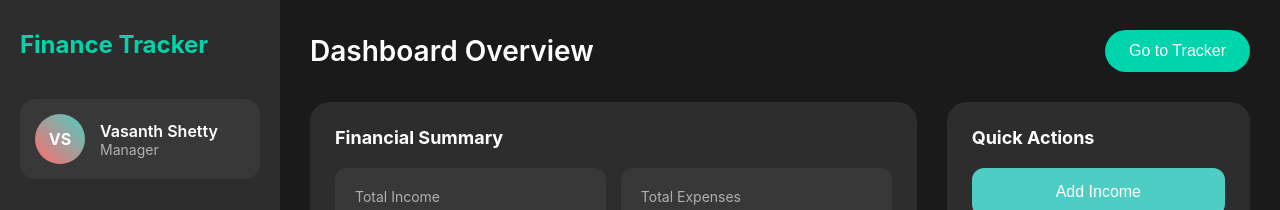
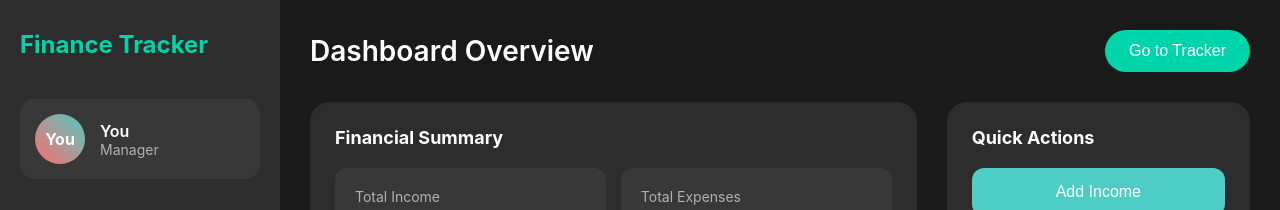
Before and after one commit to vasanthshettyy/Expense-tracker, a plain HTML site: page index.html in a window 1280 px wide. Shown: the top 210 px of the page. Drawn offline with Linux system fonts and the light colour scheme.

Commit message:
Update index.html

```diff
--- a/index.html
+++ b/index.html
@@ -756,9 +756,9 @@
         <div class="logo">Finance Tracker</div>
 
         <div class="user-profile">
-            <div class="avatar">VS</div>
+            <div class="avatar">You</div>
             <div>
-                <div style="font-weight: 600;">Vasanth Shetty</div>
+                <div style="font-weight: 600;">You</div>
                 <div style="color: #b0b0b0; font-size: 14px;">Manager</div>
             </div>
         </div>
```
